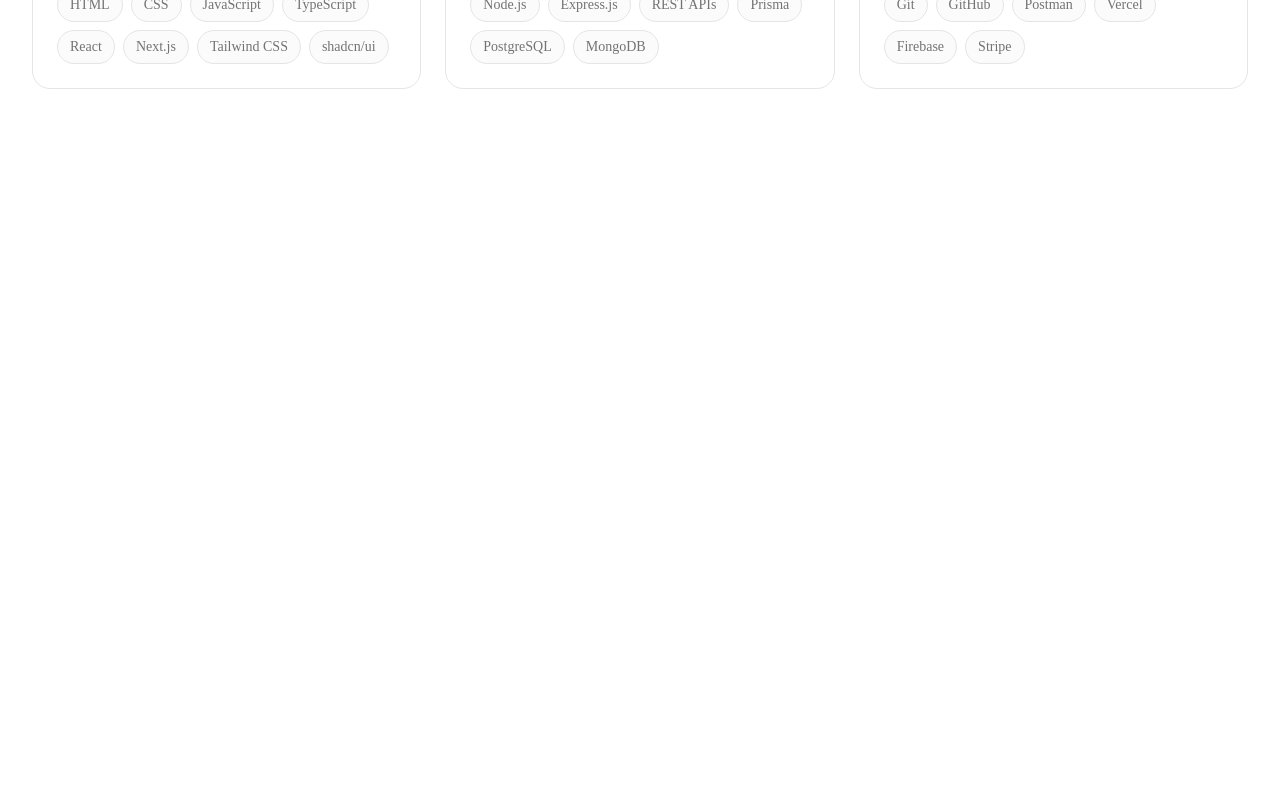
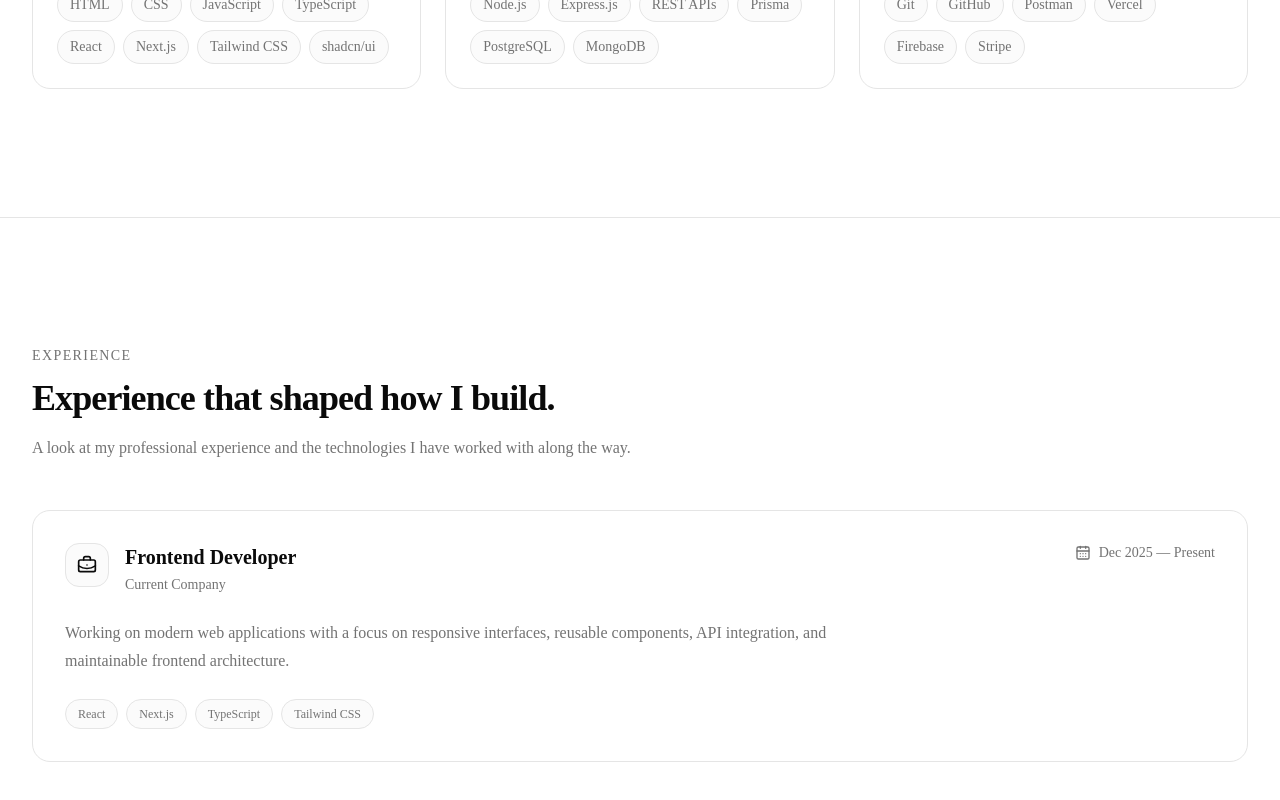
Before and after one commit to harunhira69/personal_portfolio, a Next.js app: page / in a window 1280 px wide. Shown: the part 1966-2766 px from the top of the page. Before the commit the page ends 2183 px from the top, so only its background shows below. Built offline with nearby package versions, Linux system fonts and the light colour scheme.

Commit message:
feat: add experience and education sections

```diff
--- a/src/app/page.tsx
+++ b/src/app/page.tsx
@@ -1,5 +1,7 @@
 import { Navbar } from "@/components/layout/navbar";
 import { About } from "@/components/sections/about";
+import { Education } from "@/components/sections/education";
+import { Experience } from "@/components/sections/experience";
 import { Hero } from "@/components/sections/hero";
 import { Skills } from "@/components/sections/skills";
 
@@ -12,6 +14,8 @@
         <Hero />
         <About />
         <Skills />
+        <Experience />
+        <Education />
       </main>
     </>
   );
--- /dev/null
+++ b/src/components/sections/education.tsx
@@ -0,0 +1,60 @@
+import { GraduationCap } from "lucide-react";
+
+const education = [
+  {
+    degree: "Bachelor of Science in Computer Science & Engineering",
+    institution: "Pundra University of Science & Technology",
+    period: "B.Sc. in CSE",
+    description:
+      "Academic background in computer science, software development, programming, databases, and modern web technologies.",
+  },
+];
+
+export function Education() {
+  return (
+    <section className="border-t py-24 sm:py-32">
+      <div className="mx-auto max-w-7xl px-4 sm:px-6 lg:px-8">
+        <div className="max-w-2xl">
+          <p className="text-sm font-medium uppercase tracking-widest text-muted-foreground">
+            Education
+          </p>
+
+          <h2 className="mt-3 text-3xl font-bold tracking-tight sm:text-4xl">
+            Academic foundation.
+          </h2>
+        </div>
+
+        <div className="mt-12 max-w-3xl">
+          {education.map((item) => (
+            <article
+              key={item.institution}
+              className="flex gap-5 rounded-2xl border p-6 sm:p-8"
+            >
+              <div className="flex size-11 shrink-0 items-center justify-center rounded-xl border bg-muted/40">
+                <GraduationCap className="size-5" />
+              </div>
+
+              <div>
+                <h3 className="text-lg font-semibold sm:text-xl">
+                  {item.degree}
+                </h3>
+
+                <p className="mt-2 text-sm font-medium text-muted-foreground">
+                  {item.institution}
+                </p>
+
+                <p className="mt-1 text-sm text-muted-foreground">
+                  {item.period}
+                </p>
+
+                <p className="mt-4 text-sm leading-7 text-muted-foreground">
+                  {item.description}
+                </p>
+              </div>
+            </article>
+          ))}
+        </div>
+      </div>
+    </section>
+  );
+}
--- /dev/null
+++ b/src/components/sections/experience.tsx
@@ -0,0 +1,87 @@
+import { BriefcaseBusiness, CalendarDays } from "lucide-react";
+
+const experiences = [
+  {
+    role: "Frontend Developer",
+    company: "Current Company",
+    period: "Dec 2025 — Present",
+    description:
+      "Working on modern web applications with a focus on responsive interfaces, reusable components, API integration, and maintainable frontend architecture.",
+    technologies: [
+      "React",
+      "Next.js",
+      "TypeScript",
+      "Tailwind CSS",
+    ],
+  },
+];
+
+export function Experience() {
+  return (
+    <section className="border-t py-24 sm:py-32">
+      <div className="mx-auto max-w-7xl px-4 sm:px-6 lg:px-8">
+        <div className="max-w-2xl">
+          <p className="text-sm font-medium uppercase tracking-widest text-muted-foreground">
+            Experience
+          </p>
+
+          <h2 className="mt-3 text-3xl font-bold tracking-tight sm:text-4xl">
+            Experience that shaped how I build.
+          </h2>
+
+          <p className="mt-4 text-base leading-7 text-muted-foreground">
+            A look at my professional experience and the technologies I have
+            worked with along the way.
+          </p>
+        </div>
+
+        <div className="mt-12">
+          {experiences.map((experience) => (
+            <article
+              key={`${experience.company}-${experience.role}`}
+              className="relative rounded-2xl border p-6 sm:p-8"
+            >
+              <div className="flex flex-col gap-6 md:flex-row md:items-start md:justify-between">
+                <div className="flex gap-4">
+                  <div className="flex size-11 shrink-0 items-center justify-center rounded-xl border bg-muted/40">
+                    <BriefcaseBusiness className="size-5" />
+                  </div>
+
+                  <div>
+                    <h3 className="text-xl font-semibold">
+                      {experience.role}
+                    </h3>
+
+                    <p className="mt-1 text-sm font-medium text-muted-foreground">
+                      {experience.company}
+                    </p>
+                  </div>
+                </div>
+
+                <div className="flex items-center gap-2 text-sm text-muted-foreground">
+                  <CalendarDays className="size-4" />
+                  {experience.period}
+                </div>
+              </div>
+
+              <p className="mt-6 max-w-3xl text-sm leading-7 text-muted-foreground sm:text-base">
+                {experience.description}
+              </p>
+
+              <div className="mt-6 flex flex-wrap gap-2">
+                {experience.technologies.map((technology) => (
+                  <span
+                    key={technology}
+                    className="rounded-full border bg-muted/40 px-3 py-1.5 text-xs font-medium text-muted-foreground"
+                  >
+                    {technology}
+                  </span>
+                ))}
+              </div>
+            </article>
+          ))}
+        </div>
+      </div>
+    </section>
+  );
+}
```
